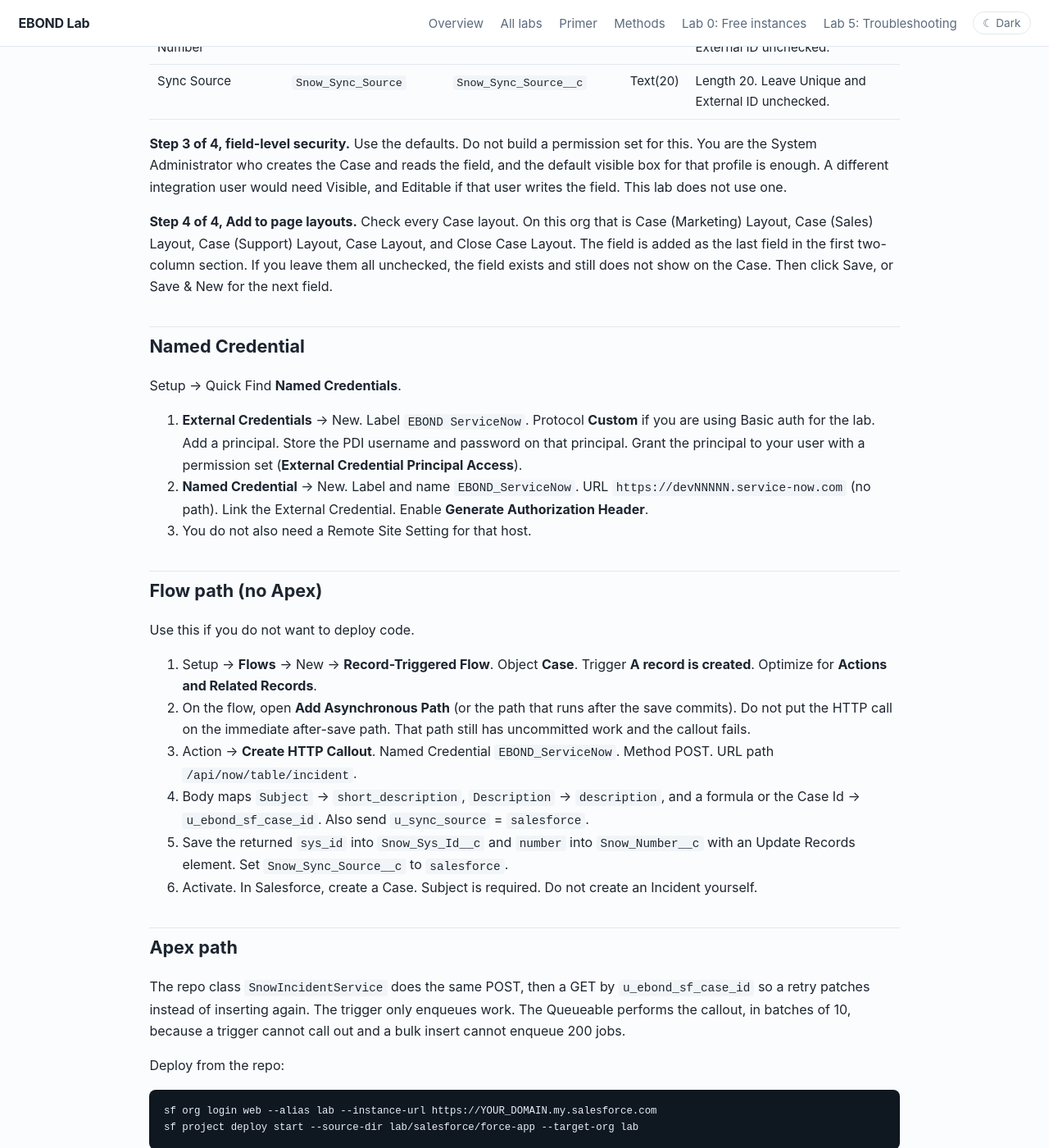
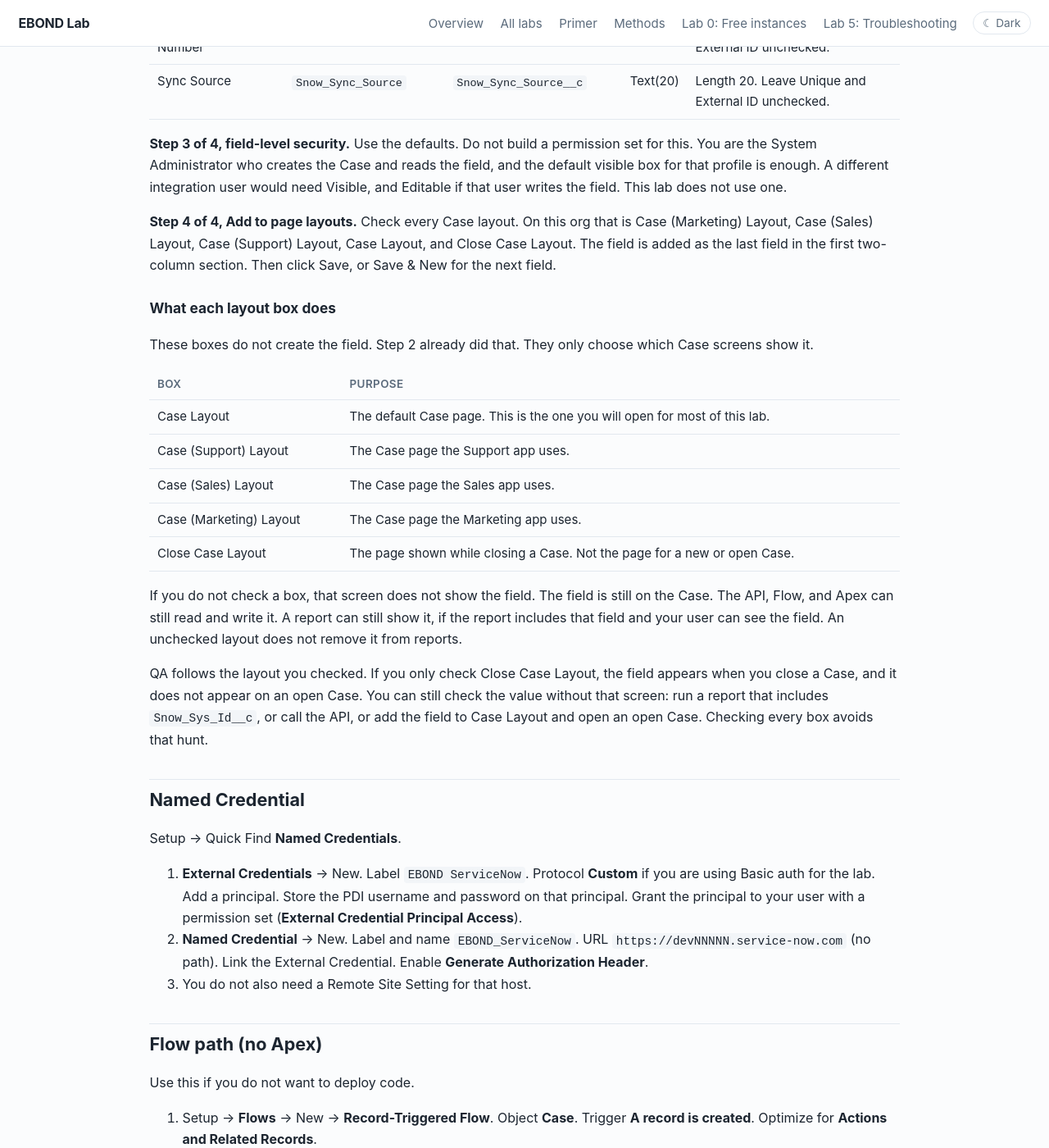
Before and after one commit to eltonaguiar/EBOND_ServiceNowSalesforce, a Jekyll site: the page built from site/labs/02-salesforce-to-snow.md, in a window 1280 px wide and 1400 px high, scrolled down 2685 px. Shown: the whole window at 82% size. Built offline with Jekyll 4.4.1, drawn with Linux system fonts in a browser that asks for light colours.

Commit message:
Explain what each Case layout checkbox does and what an unchecked box hides.

```diff
--- a/site/labs/02-salesforce-to-snow.md
+++ b/site/labs/02-salesforce-to-snow.md
@@ -91,7 +91,23 @@ The wizard is four steps. The checkboxes below are on **Step 2 of 4, Enter the d
 
 **Step 3 of 4, field-level security.** Use the defaults. Do not build a permission set for this. You are the System Administrator who creates the Case and reads the field, and the default visible box for that profile is enough. A different integration user would need Visible, and Editable if that user writes the field. This lab does not use one.
 
-**Step 4 of 4, Add to page layouts.** Check every Case layout. On this org that is Case (Marketing) Layout, Case (Sales) Layout, Case (Support) Layout, Case Layout, and Close Case Layout. The field is added as the last field in the first two-column section. If you leave them all unchecked, the field exists and still does not show on the Case. Then click Save, or Save & New for the next field.
+**Step 4 of 4, Add to page layouts.** Check every Case layout. On this org that is Case (Marketing) Layout, Case (Sales) Layout, Case (Support) Layout, Case Layout, and Close Case Layout. The field is added as the last field in the first two-column section. Then click Save, or Save & New for the next field.
+
+### What each layout box does
+
+These boxes do not create the field. Step 2 already did that. They only choose which Case screens show it.
+
+| Box | Purpose |
+|-----|---------|
+| Case Layout | The default Case page. This is the one you will open for most of this lab. |
+| Case (Support) Layout | The Case page the Support app uses. |
+| Case (Sales) Layout | The Case page the Sales app uses. |
+| Case (Marketing) Layout | The Case page the Marketing app uses. |
+| Close Case Layout | The page shown while closing a Case. Not the page for a new or open Case. |
+
+If you do not check a box, that screen does not show the field. The field is still on the Case. The API, Flow, and Apex can still read and write it. A report can still show it, if the report includes that field and your user can see the field. An unchecked layout does not remove it from reports.
+
+QA follows the layout you checked. If you only check Close Case Layout, the field appears when you close a Case, and it does not appear on an open Case. You can still check the value without that screen: run a report that includes `Snow_Sys_Id__c`, or call the API, or add the field to Case Layout and open an open Case. Checking every box avoids that hunt.
 
 ## Named Credential {#cred}
 
```
